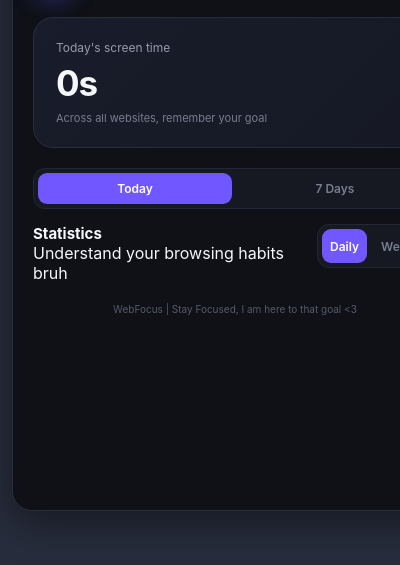
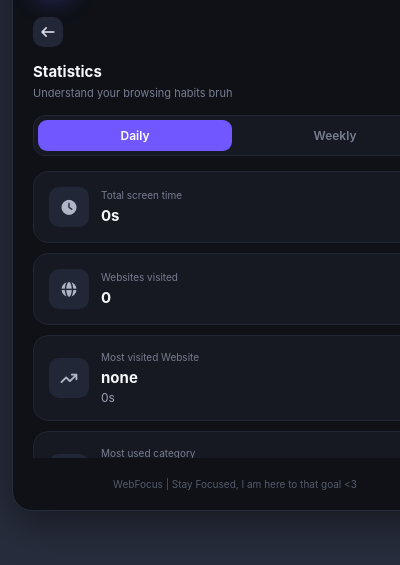
Before and after one commit to abdelrahman-mo7amd/webfocus, a browser extension: page popup.html in a window 400 px wide. Both pictures are taken after a click on the button "Statistics". Shown: the part 77-642 px from the top of the page. Drawn offline with Linux system fonts and the light colour scheme.

Commit message:
feature: finished the statistics screen

```diff
--- a/popup.css
+++ b/popup.css
@@ -525,3 +525,130 @@ body {
 .statistics-button i {
     font-size: 13px;
 }
+
+
+
+/* statistics  */
+
+.stat-header {
+    margin-bottom: 15px;
+    flex-shrink: 0;
+}
+
+.stat-subtitle {
+    color: #777e90;
+    font-size: 11px;
+    margin-top: 5px;
+}
+
+.stat-toggle {
+    flex-shrink: 0;
+}
+
+.stat-list {
+    display: flex;
+    flex-direction: column;
+    gap: 10px;
+    flex: 1;
+    min-height: 0;
+    overflow-y: auto;
+    scrollbar-width: none;
+}
+
+.stat-list::-webkit-scrollbar {
+    display: none;
+}
+
+.stat-card {
+    display: flex;
+    align-items: center;
+    gap: 12px;
+    padding: 15px;
+    border-radius: 15px;
+    background: #161922;
+    border:1px solid #222735;
+    transition: 0.2s;
+    flex-shrink: 0;
+}
+
+.stat-card:hover {
+    background: #1c2030;
+    border-color: #343b50;
+    transform: translateY(-1px);
+}
+
+.stat-card-icon {
+    width: 40px;
+    height: 40px;
+    border-radius: 10px;
+    background: #222738;
+    display: flex;
+    align-items: center;
+    justify-content: center;
+    flex-shrink: 0;
+}
+
+.stat-card-icon i {
+    font-size: 15px;
+    color: #aeb5c7;
+}
+
+.stat-card-info {
+    flex: 1;
+    min-width: 0;
+}
+
+.stat-card-label {
+    color: #777e90;
+    font-size: 10px;
+    margin-bottom: 5px;
+}
+
+.stat-card-value {
+    color: #f5f7fa;
+    font-size: 15px;
+    font-weight: 700;
+    white-space: nowrap;
+    overflow: hidden;
+    text-overflow: ellipsis;
+}
+
+.stat-card-small {
+    color: #9da4b5;
+    font-size: 12px;
+    margin-top: 3px;
+}
+
+#statContent {
+    flex: 1;
+    min-height: 0;
+    flex-direction: column;
+    overflow-y: auto;
+    scrollbar-width: none;
+}
+
+#statContent::-webkit-scrollbar {
+    display: none;
+}
+
+.stat-back-button {
+    width: 30px;
+    height: 30px;
+    border: none;
+    border-radius: 10px;
+    background: #222738;
+    color: #d9dce5;
+    cursor: pointer;
+    margin-bottom: 15px;
+    flex-shrink: 0;
+    transition: 0.2s;
+}
+
+.stat-back-button:hover {
+    background: #2c3245;
+}
+
+.content:has(#statContent[style*="display: flex"]) > .total-card,
+.content:has(#statContent[style*="display: flex"]) > .view-toggle {
+    display: none;
+}
--- a/popup.html
+++ b/popup.html
@@ -125,6 +125,11 @@
             </div>
 
             <div id="statContent" style="display: none;">
+
+                <button class="stat-back-button" id="statBackButton">
+                    <i class="fa-solid fa-arrow-left"></i>
+                </button>
+
                 <div class="stat-header">
                     <div>
                         <div class="section-title">Statistics</div>
--- a/popup.js
+++ b/popup.js
@@ -376,8 +376,85 @@ async function loadDailyStat() {
     container.innerHTML = "";
 
     container.innerHTML = `
+        <div class="stat-card">
+            <div class="stat-card-icon">
+                <i class="fa-solid fa-clock"></i>
+            </div>
 
-    `
+            <div class="stat-card-info">
+                <div class="stat-card-label">
+                    Total screen time
+                </div>
+
+                <div class="stat-card-value">
+                    ${formatTime(total)}
+                </div>
+            </div>
+        </div>
+
+        <div class="stat-card">
+            <div class="stat-card-icon">
+                <i class="fa-solid fa-globe"></i>
+            </div>
+
+            <div class="stat-card-info">
+                <div class="stat-card-label">
+                    Websites visited
+                </div>
+
+                <div class="stat-card-value">
+                    ${sites.length}
+                </div>
+            </div>
+        </div>
+
+
+        <div class="stat-card">
+            <div class="stat-card-icon">
+                <i class="fa-solid fa-arrow-trend-up"></i>
+            </div>
+
+            <div class="stat-card-info">
+                <div class="stat-card-label">
+                    Most visited Website
+                </div>
+
+                <div class="stat-card-value">
+                    ${mostUsedSite ? mostUsedSite[0]: "none"}
+                </div>
+
+                <div class="stat-card-small">
+                    ${mostUsedSite ? formatTime(mostUsedSite[1]): "0s"}
+                </div>
+            </div>
+        </div>
+
+        <div class="stat-card">
+            <div class="stat-card-icon">
+                <i class="fa-solid fa-layer-group"></i>
+            </div>
+
+            <div class="stat-card-info">
+                <div class="stat-card-label">
+                    Most used category
+                </div>
+
+                <div class="stat-card-value">
+                    ${mostUsedCategory
+                        ? getCategoryName(mostUsedCategory[0])
+                        : "None"
+                    }
+                </div>
+
+                <div class="stat-card-small">
+                    ${mostUsedCategory
+                        ? formatTime(mostUsedCategory[1])
+                        : "0s"
+                    }
+                </div>
+            </div>
+        </div>
+    `;
 }
 
 async function loadWeeklyStat() {
@@ -413,3 +490,13 @@ weeklyStatView.addEventListener("click", () => {
 
     loadWeeklyStat();
 });
+
+const statBackButton = document.getElementById("statBackButton");
+
+statBackButton.addEventListener("click", () => {
+    statContent.style.display = "none";
+    todayContent.style.display = "block";
+
+    todayView.classList.add("active");
+    historyView.classList.remove("active");
+});
```
Also changed, not shown: background.js (+48 -2 lines).
